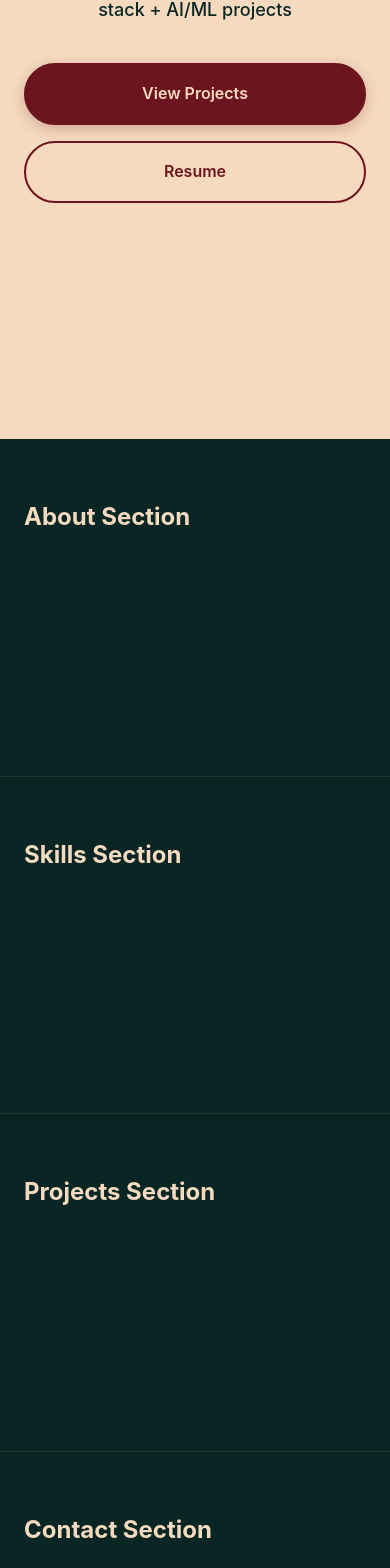
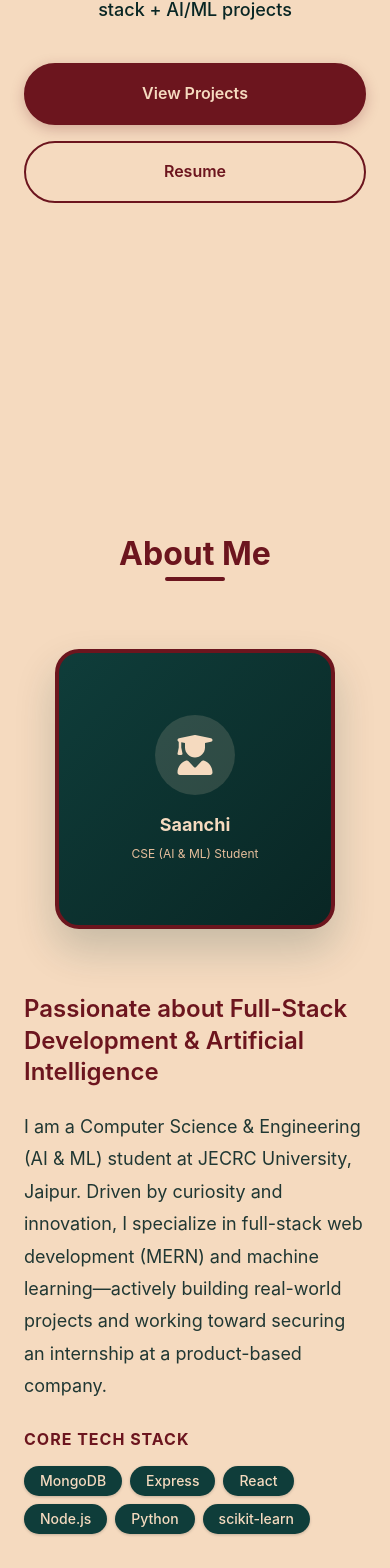
Before and after one commit to Saanchijainnn/Portfolio, a React app: page / in a window 390 px wide. Shown: the part 406-1974 px from the top of the page. Built offline with nearby package versions, Linux system fonts and the light colour scheme; the HTML template or start-up script is replaced by a standard one.

Commit message:
feat: add About section component with responsive layout and styling

```diff
--- /dev/null
+++ b/src/sections/About.css
@@ -0,0 +1,151 @@
+.about-section {
+  background-color: var(--color-cream);
+  color: var(--color-green-dark);
+  padding: var(--space-4xl) 0;
+  position: relative;
+}
+
+.about-header {
+  text-align: center;
+  margin-bottom: var(--space-3xl);
+}
+
+.about-title {
+  font-family: var(--font-family-heading);
+  font-size: clamp(2rem, 4vw, 3rem);
+  color: var(--color-bordo);
+  font-weight: var(--font-weight-bold);
+  margin-bottom: var(--space-xs);
+  position: relative;
+  display: inline-block;
+}
+
+.about-title::after {
+  content: '';
+  display: block;
+  width: 60px;
+  height: 4px;
+  background-color: var(--color-bordo);
+  margin: var(--space-xs) auto 0;
+  border-radius: var(--radius-full);
+}
+
+.about-grid {
+  display: grid;
+  grid-template-columns: 1fr;
+  gap: var(--space-3xl);
+  align-items: center;
+}
+
+@media (min-width: 868px) {
+  .about-grid {
+    grid-template-columns: 1fr 1fr;
+  }
+}
+
+.about-image-wrapper {
+  display: flex;
+  justify-content: center;
+  align-items: center;
+}
+
+.about-avatar-placeholder {
+  width: 280px;
+  height: 280px;
+  border-radius: var(--radius-xl);
+  background: linear-gradient(135deg, var(--color-green) 0%, var(--color-green-dark) 100%);
+  border: 4px solid var(--color-bordo);
+  box-shadow: 0 20px 40px rgba(15, 61, 58, 0.2);
+  display: flex;
+  flex-direction: column;
+  align-items: center;
+  justify-content: center;
+  color: var(--color-cream);
+  position: relative;
+  overflow: hidden;
+  transition: transform var(--transition-normal);
+}
+
+.about-avatar-placeholder:hover {
+  transform: translateY(-5px);
+}
+
+.avatar-icon-wrapper {
+  width: 80px;
+  height: 80px;
+  border-radius: var(--radius-full);
+  background-color: rgba(245, 218, 191, 0.15);
+  display: flex;
+  align-items: center;
+  justify-content: center;
+  margin-bottom: var(--space-md);
+}
+
+.avatar-text {
+  font-family: var(--font-family-heading);
+  font-size: var(--font-size-lg);
+  font-weight: var(--font-weight-bold);
+  color: var(--color-cream);
+}
+
+.avatar-subtext {
+  font-size: var(--font-size-xs);
+  color: var(--color-cream-dark);
+  margin-top: var(--space-xs);
+}
+
+.about-text-content {
+  display: flex;
+  flex-direction: column;
+  gap: var(--space-lg);
+}
+
+.about-subtitle {
+  font-family: var(--font-family-heading);
+  font-size: var(--font-size-2xl);
+  color: var(--color-bordo);
+  font-weight: var(--font-weight-semibold);
+  line-height: 1.3;
+}
+
+.about-paragraph {
+  font-size: var(--font-size-lg);
+  line-height: 1.8;
+  color: var(--color-green-dark);
+  opacity: 0.9;
+}
+
+.tech-stack-container {
+  margin-top: var(--space-xs);
+}
+
+.tech-stack-heading {
+  font-size: var(--font-size-base);
+  font-weight: var(--font-weight-bold);
+  color: var(--color-bordo);
+  text-transform: uppercase;
+  letter-spacing: 1px;
+  margin-bottom: var(--space-md);
+}
+
+.tech-pills {
+  display: flex;
+  flex-wrap: wrap;
+  gap: var(--space-sm);
+}
+
+.tech-pill {
+  background-color: var(--color-green);
+  color: var(--color-cream);
+  padding: var(--space-xs) var(--space-md);
+  border-radius: var(--radius-pill);
+  font-size: var(--font-size-sm);
+  font-weight: var(--font-weight-medium);
+  box-shadow: var(--shadow-sm);
+  transition: transform var(--transition-fast), background-color var(--transition-fast);
+}
+
+.tech-pill:hover {
+  background-color: var(--color-bordo);
+  transform: translateY(-2px);
+}
--- a/src/sections/About.jsx
+++ b/src/sections/About.jsx
@@ -1,10 +1,95 @@
 import React from 'react';
+import { motion } from 'framer-motion';
+import { FaUserGraduate } from 'react-icons/fa6';
+import './About.css';
 
 export default function About() {
+  const techStack = [
+    'MongoDB',
+    'Express',
+    'React',
+    'Node.js',
+    'Python',
+    'scikit-learn',
+  ];
+
+  const containerVariants = {
+    hidden: { opacity: 0 },
+    visible: {
+      opacity: 1,
+      transition: {
+        staggerChildren: 0.2,
+      },
+    },
+  };
+
+  const itemVariants = {
+    hidden: { opacity: 0, y: 20 },
+    visible: {
+      opacity: 1,
+      y: 0,
+      transition: { duration: 0.6, ease: 'easeOut' },
+    },
+  };
+
   return (
-    <section id="about" className="section about">
+    <section id="about" className="about-section">
       <div className="container">
-        <h2>About Section</h2>
+        <motion.div
+          className="about-header"
+          initial={{ opacity: 0, y: -20 }}
+          whileInView={{ opacity: 1, y: 0 }}
+          viewport={{ once: true }}
+          transition={{ duration: 0.5 }}
+        >
+          <h2 className="about-title">About Me</h2>
+        </motion.div>
+
+        <motion.div
+          className="about-grid"
+          variants={containerVariants}
+          initial="hidden"
+          whileInView="visible"
+          viewport={{ once: true }}
+        >
+          {/* Avatar / Photo Spot */}
+          <motion.div className="about-image-wrapper" variants={itemVariants}>
+            {/* TODO: Replace this avatar placeholder div with an actual <img> tag (e.g. <img src="/profile.jpg" alt="Saanchi" className="about-profile-img" />) */}
+            <div className="about-avatar-placeholder" title="TODO: Replace with actual photo">
+              <div className="avatar-icon-wrapper">
+                <FaUserGraduate size={40} />
+              </div>
+              <span className="avatar-text">Saanchi</span>
+              <span className="avatar-subtext">CSE (AI & ML) Student</span>
+            </div>
+          </motion.div>
+
+          {/* Text Content */}
+          <motion.div className="about-text-content" variants={itemVariants}>
+            <h3 className="about-subtitle">
+              Passionate about Full-Stack Development & Artificial Intelligence
+            </h3>
+
+            <p className="about-paragraph">
+              I am a Computer Science & Engineering (AI & ML) student at JECRC University, Jaipur.
+              Driven by curiosity and innovation, I specialize in full-stack web development (MERN)
+              and machine learning—actively building real-world projects and working toward securing an
+              internship at a product-based company.
+            </p>
+
+            {/* Tech Stack Pills */}
+            <div className="tech-stack-container">
+              <h4 className="tech-stack-heading">Core Tech Stack</h4>
+              <div className="tech-pills">
+                {techStack.map((tech) => (
+                  <span key={tech} className="tech-pill">
+                    {tech}
+                  </span>
+                ))}
+              </div>
+            </div>
+          </motion.div>
+        </motion.div>
       </div>
     </section>
   );
```
